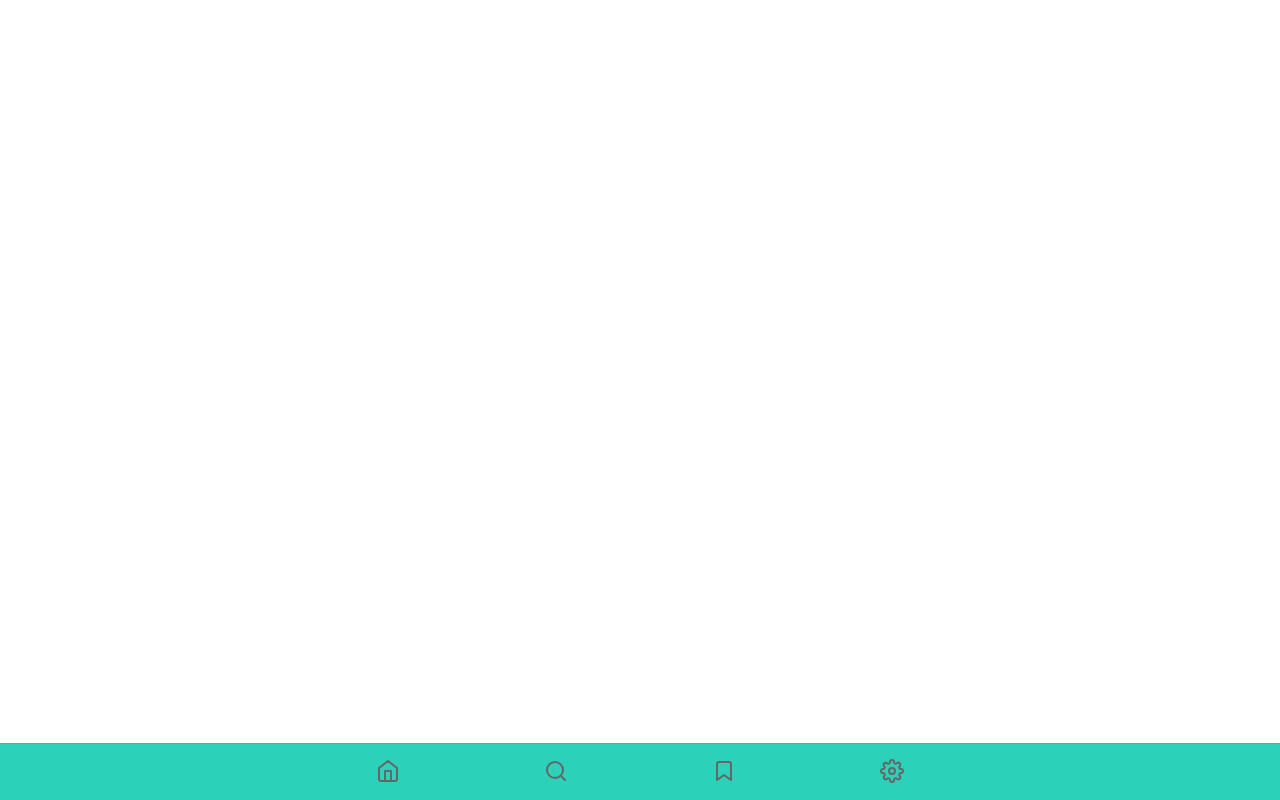
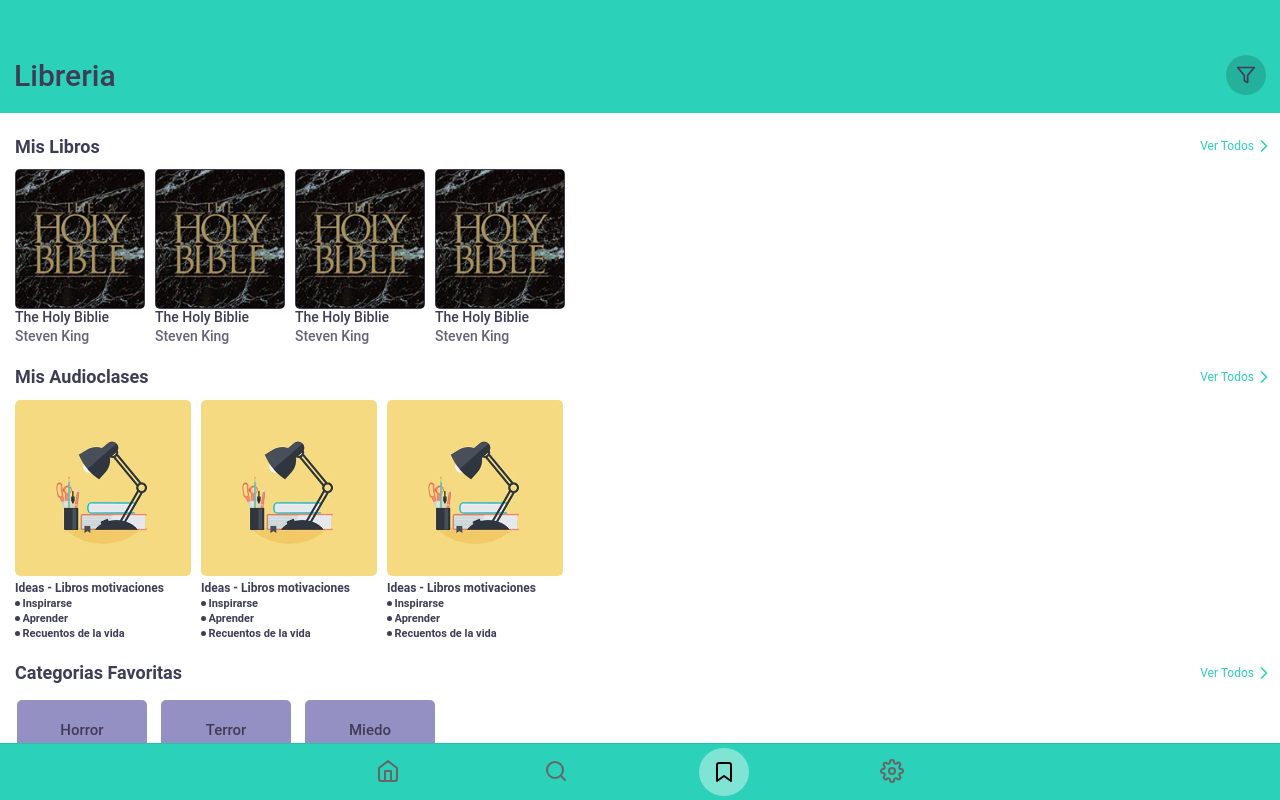
Before and after one commit to code-bryan/book-app, a React (Create React App) app: page /library in a window 1280 px wide. Built offline with nearby package versions, Linux system fonts and the light colour scheme.

Commit message:
added user library design

```diff
--- a/src/components/App.tsx
+++ b/src/components/App.tsx
@@ -3,6 +3,8 @@ import { Redirect, Route } from 'react-router-dom';
 import { IonApp, IonContent, IonRouterOutlet, IonTabBar, IonTabButton, IonTabs, isPlatform } from '@ionic/react';
 import { IonReactRouter } from '@ionic/react-router';
 import {Home as HomeIcon, Search as SearchIcon, Bookmark, Settings as SettingIcons} from 'react-feather';
+import { Provider } from 'react-redux';
+import store from 'domain/application/Store';
 
 /* Core CSS required for Ionic components to work properly */
 import '@ionic/react/css/core.css';
@@ -31,10 +33,12 @@ import RecoverPassword from './pages/authentication/RecoverPassword';
 import Login from './pages/authentication/Login';
 import Search from './pages/search/Search';
 import Book from './pages/Book';
-import { Provider } from 'react-redux';
-import store from 'domain/application/Store';
+
 import Player from './pages/Player';
 import Collection from './pages/Collection';
+import Library from './pages/library/Library';
+import MyBooks from './pages/library/MyBooks';
+import MyDiscover from './pages/library/MyDiscover';
 
 const STYLES = { width: isPlatform('ios') ? '48px' : '50px' };
 
@@ -53,6 +57,13 @@ const App: React.FC = () => {
                     <Route path='/discover' component={Discover} exact={true} />
                     <Route path="/home/book" component={Book} exact={true} />
                     <Route path="/home/collection" component={Collection} exact={true} />
+
+                    {/* home routes */}
+                    <Route path="/library" component={Library} exact={true} />
+                    <Route path="/my-books" component={MyBooks} exact={true} />
+                    <Route path='/my-discover' component={MyDiscover} exact={true} />
+                    <Route path="/library/book" component={Book} exact={true} />
+                    <Route path="/library/collection" component={Collection} exact={true} />
 
                     {/* search routes */}
                     <Route path="/search" component={Search} exact={true} />
@@ -79,7 +90,7 @@ const App: React.FC = () => {
                         </div>
                       </IonTabButton>
 
-                      <IonTabButton tab="asd" href="/asd">
+                      <IonTabButton tab="library" href="/library">
                         <div className="icon-selected" style={STYLES}>
                           <Bookmark  />
                         </div>
--- /dev/null
+++ b/src/components/pages/library/Library.tsx
@@ -0,0 +1,49 @@
+import FilterButton from 'components/molecules/FilterButton';
+import BookList from 'components/organisms/books/HorizontalBookList';
+import HorizontalCategoryList from 'components/organisms/books/HorizontalCategoryList';
+import HorizontalCollectionList from 'components/organisms/books/HorizontalCollectionList';
+import GenericToolbarContent from 'components/organisms/GenericToolbarContent';
+import SectionInformation from 'components/organisms/SectionInformation';
+import DashboardTemplate from 'components/templates/DashboardTemplate';
+import BooksTestData from 'domain/books/test/BooksTestData';
+import CategoryTestData from 'domain/books/test/CategoryTestData';
+import CollectionTestData from 'domain/books/test/CollectionTestData';
+import React from 'react';
+import { RouteComponentProps, StaticContext } from 'react-router';
+
+interface IProps extends RouteComponentProps<any, StaticContext, unknown> {
+
+}
+
+const Library: React.FC<IProps> = ({ history }) => {
+  const onTapNewBooksHandler = () => {
+    history.push('/my-books')
+  }
+
+  const onTapDiscoverHandler = () => {
+    history.push('/my-discover')
+  }
+
+  const onBookPresHandler = (id: string) => {
+    history.push('/library/book');
+  };
+
+  const onCollectionListHandler = (id: string) => {
+    history.push("/library/collection");
+  };
+
+  return (
+    <DashboardTemplate
+        library
+        toolbar={<GenericToolbarContent title="Libreria" button={<FilterButton />} />}
+        booksTitle={<SectionInformation onTap={onTapNewBooksHandler}>Mis Libros</SectionInformation>}
+        bookList={<BookList books={BooksTestData} onBookPress={onBookPresHandler} />}
+        categoriesTitle={<SectionInformation>Categorias Favoritas</SectionInformation>}
+        categoryList={<HorizontalCategoryList categories={CategoryTestData} />}
+        discoverTitle={<SectionInformation onTap={onTapDiscoverHandler}>Mis Audioclases</SectionInformation>}
+        collectionList={<HorizontalCollectionList collections={CollectionTestData} onCollectionPress={onCollectionListHandler} />}
+    />
+  );
+};
+
+export default Library;
--- /dev/null
+++ b/src/components/pages/library/MyBooks.tsx
@@ -0,0 +1,16 @@
+import BookListTemplate from 'components/templates/BookListTemplate';
+import React from 'react';
+import BookList from 'components/organisms/books/BookList';
+import GenericToolbarContent from 'components/organisms/GenericToolbarContent';
+import FilterButton from 'components/molecules/FilterButton';
+
+const MyBooks = () => {
+    return (
+        <BookListTemplate
+            toolbar={<GenericToolbarContent title="Mis Libros" button={<FilterButton />} />}
+            bookList={<BookList />}
+        />
+    )
+};
+
+export default MyBooks;
--- /dev/null
+++ b/src/components/pages/library/MyDiscover.tsx
@@ -0,0 +1,21 @@
+import FilterButton from 'components/molecules/FilterButton';
+import CollectionsList from 'components/organisms/books/CollectionList';
+import GenericToolbarContent from 'components/organisms/GenericToolbarContent';
+import CollectionsTemplate from 'components/templates/CollectionsTemplate';
+import React from 'react';
+import { RouteComponentProps, StaticContext } from 'react-router';
+
+interface IProps extends RouteComponentProps<any, StaticContext, unknown> {
+
+}
+
+const MyDiscover: React.FC<IProps> = ({ history }) => {
+    return (
+        <CollectionsTemplate
+            toolbar={<GenericToolbarContent title={"Mis Audioclases"} button={<FilterButton />} />}
+            list={<CollectionsList />}
+        />
+    );
+}
+
+export default MyDiscover
--- a/src/components/templates/DashboardTemplate.tsx
+++ b/src/components/templates/DashboardTemplate.tsx
@@ -31,9 +31,11 @@ interface IProps {
 
     discoverTitle: React.ReactNode;
     collectionList: React.ReactNode;
+
+    library?: boolean;
 }
 
-const DashboardTemplate: React.FC<IProps> = ({ toolbar, booksTitle, bookList, categoriesTitle, categoryList,  discoverTitle, collectionList }) => {
+const DashboardTemplate: React.FC<IProps> = ({ toolbar, booksTitle, bookList, categoriesTitle, categoryList,  discoverTitle, collectionList, library }) => {
 
     return (
         <IonPage>
@@ -50,20 +52,24 @@ const DashboardTemplate: React.FC<IProps> = ({ toolbar, booksTitle, bookList, ca
 
                 <Section>
                     <SectionInformationContainer>
-                        {categoriesTitle}
+                        {library ? discoverTitle : categoriesTitle}
                     </SectionInformationContainer>
-                    {categoryList}
+                    {library ? collectionList : categoryList}
                 </Section>
 
                 <LastSection>
                     <SectionInformationContainer>
-                        {discoverTitle}
+                        {library ? categoriesTitle : discoverTitle}
                     </SectionInformationContainer>
-                    {collectionList}
+                    {library ? categoryList : collectionList}
                 </LastSection>
             </Container>
         </IonPage>
     );
 };
 
+DashboardTemplate.defaultProps = {
+    library: false
+}
+
 export default DashboardTemplate;
```
